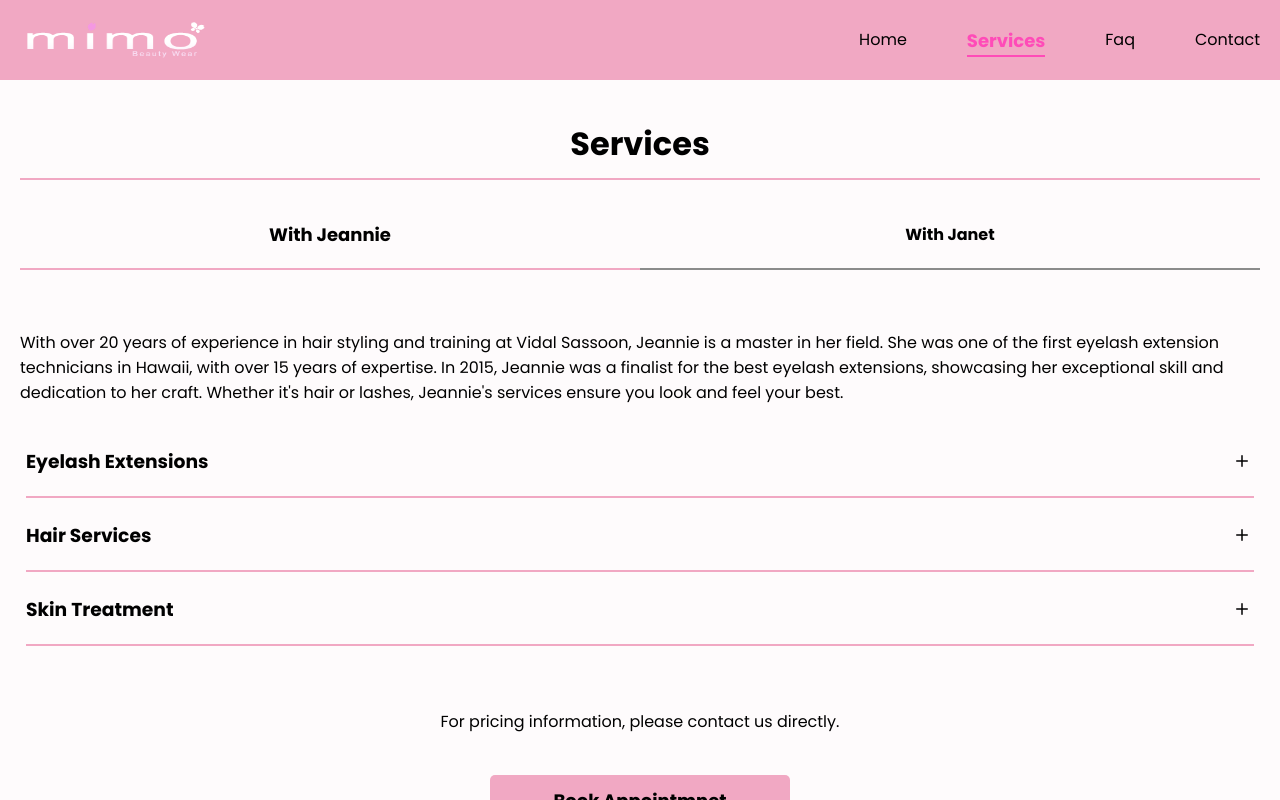
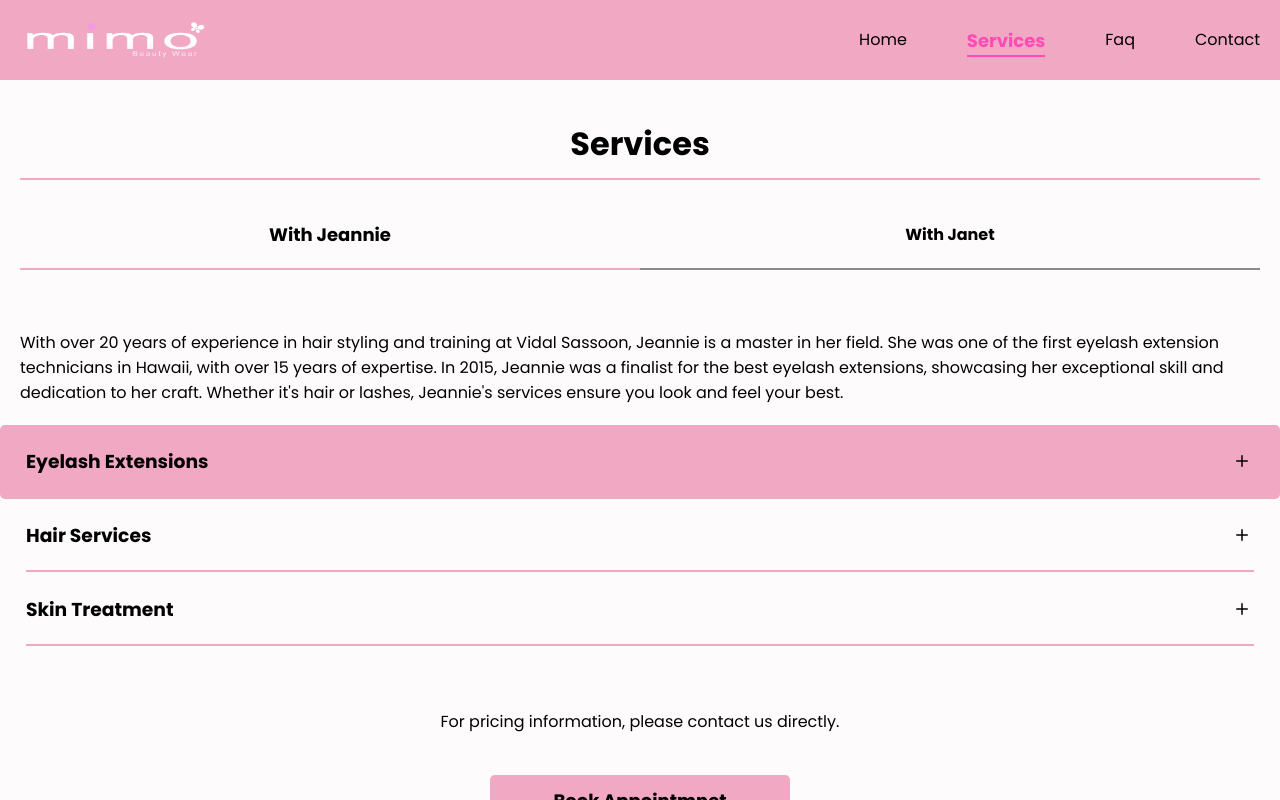
Before and after one commit to BrandonGatewood/MimoBeautyWear, a React (Vite) app: page /Services in a window 1280 px wide. In both pictures the pointer is over the button "Eyelash Extensions". Shown: the top 800 px of the page. Built offline with nearby package versions, Linux system fonts and the light colour scheme.

Commit message:
added accordion hover state

```diff
--- a/src/css/components/faqAccordionItem.css
+++ b/src/css/components/faqAccordionItem.css
@@ -11,6 +11,8 @@ h3 {
 }
 .faqSection:hover {
     cursor: pointer;
+    background-color: var(--primary);
+    border-radius: 5px;
 }
 
 .faqHeader {
--- a/src/css/components/serviceAccordionItem.css
+++ b/src/css/components/serviceAccordionItem.css
@@ -16,6 +16,8 @@ h4 {
 }
 .serviceSection:hover {
     cursor: pointer;
+    background-color: var(--primary);
+    border-radius: 5px;
 }
 
 .serviceHeader {
```
